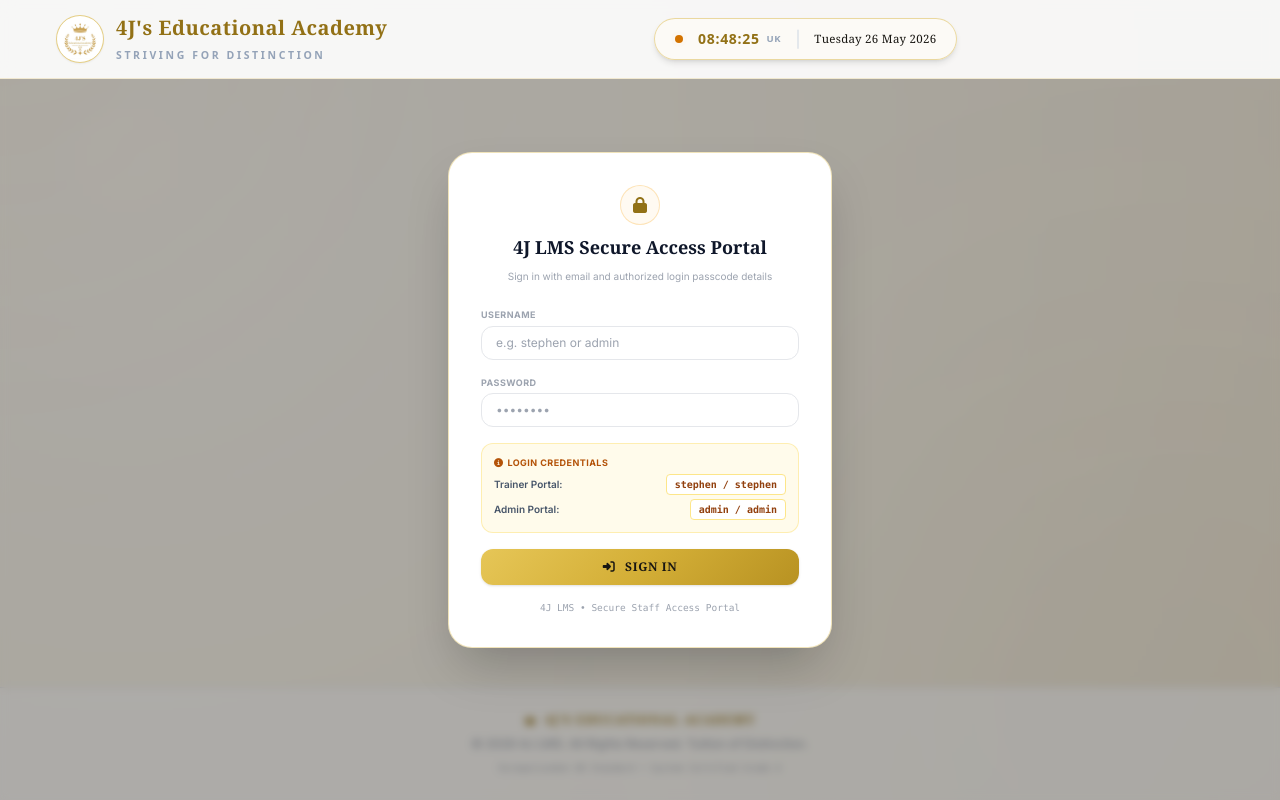
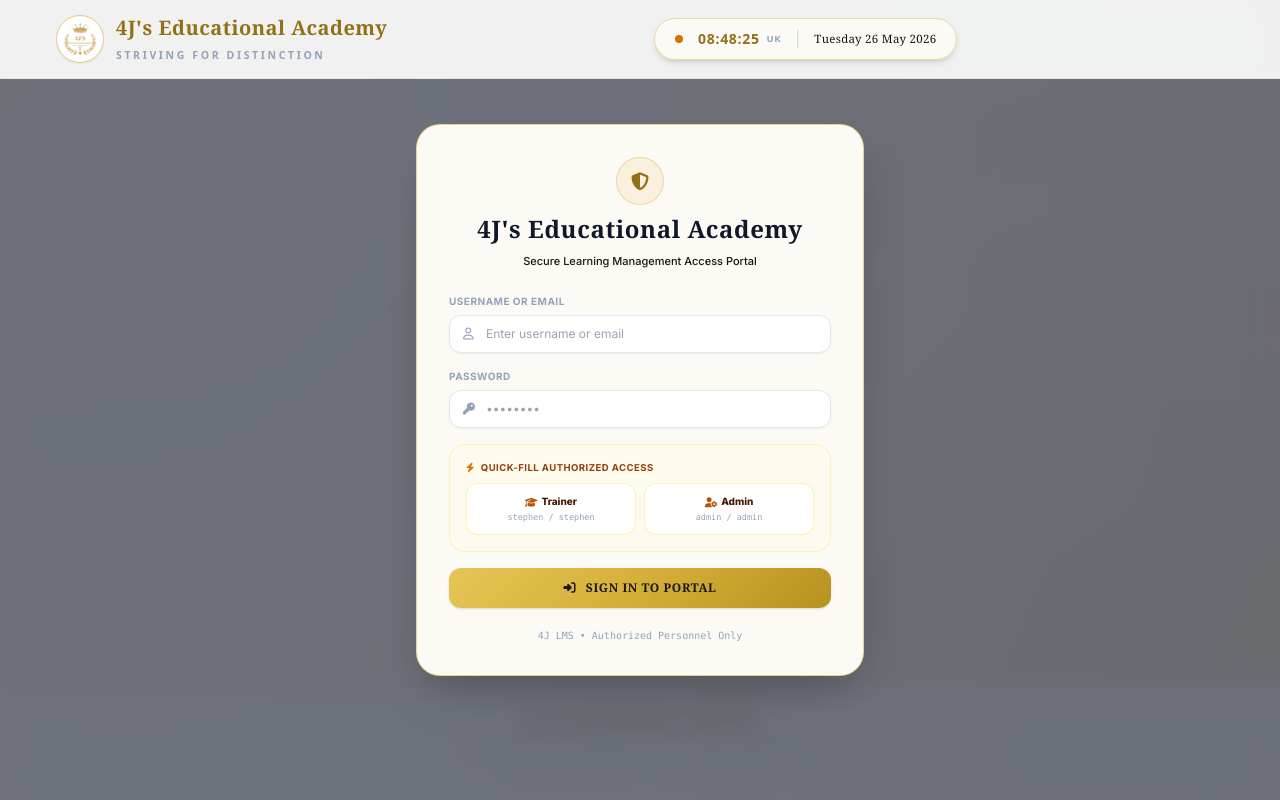
Before and after one commit to Stephen-jd/4js-lms, a Django app: page / in a window 1280 px wide. Run offline with Django 5.2, Linux system fonts and the light colour scheme; data comes from the database, SQL or seed files in the repository; data that the repository does not hold is empty; some libraries are stand-ins or nearby versions; some web fonts are replaced.

Commit message:
style: enhance login card UI with premium styles, quick fill buttons, and clean layout

```diff
--- a/templates/core/landing.html
+++ b/templates/core/landing.html
@@ -1371,54 +1371,74 @@
     </div>
 
     <!-- ==================== 4. LIGHTWEIGHT SLIGHTLY DETACHED LOGIN MODAL/CARD ==================== -->
-    <div id="login-modal" class="fixed inset-0 bg-royal-onyx/35 backdrop-blur-sm z-40 items-center justify-center flex hidden">
-      <div class="bg-white border border-royal-lightgold/35 rounded-3xl p-6 sm:p-8 max-w-sm w-full mx-4 shadow-2xl relative animate-in fade-in zoom-in duration-300">
-
+    <div id="login-modal" class="fixed inset-0 bg-slate-900/60 backdrop-blur-md z-40 items-center justify-center flex hidden">
+      <div class="bg-[#FCFAF5] border border-royal-lightgold/50 rounded-3xl p-8 max-w-md w-full mx-4 shadow-2xl relative animate-in fade-in zoom-in duration-300">
+
+        <!-- Elegant Header -->
         <div class="text-center space-y-2 mb-6">
-          <div class="w-10 h-10 bg-amber-500/5 border border-amber-500/25 rounded-full flex items-center justify-center mx-auto">
-            <i class="fa-solid fa-lock text-royal-gold"></i>
-          </div>
-          <h3 class="font-serif font-black text-lg text-slate-900">4J LMS Secure Access Portal</h3>
-          <p class="text-[10px] text-gray-400">Sign in with email and authorized login passcode details</p>
+          <div class="w-12 h-12 bg-amber-500/10 border border-[#d4af37]/40 rounded-full flex items-center justify-center mx-auto">
+            <i class="fa-solid fa-shield-halved text-royal-gold text-lg"></i>
+          </div>
+          <h3 class="font-serif font-black text-2xl text-slate-900 tracking-wide mt-2">4J's Educational Academy</h3>
+          <p class="text-[11px] text-slate-550 font-medium">Secure Learning Management Access Portal</p>
         </div>
 
         <form id="login-form-submit" class="space-y-4">
-          <div class="space-y-1">
-            <label class="block text-[9px] uppercase font-bold text-gray-400 tracking-wider">Username</label>
-            <input type="text" id="login-email-input" required placeholder="e.g. stephen or admin" autocomplete="username" class="w-full px-3.5 py-2 border border-gray-250 rounded-xl text-xs focus:ring-1 focus:ring-amber-500 focus:outline-none">
-          </div>
-
-          <div class="space-y-1">
-            <label class="block text-[9px] uppercase font-bold text-gray-400 tracking-wider">Password</label>
-            <input type="password" id="login-password-input" required placeholder="••••••••" autocomplete="current-password" class="w-full px-3.5 py-2 border border-gray-250 rounded-xl text-xs focus:ring-1 focus:ring-amber-500 focus:outline-none">
-          </div>
-
-          <!-- Credentials hint box -->
-          <div class="bg-amber-50 border border-amber-200/60 rounded-xl p-3 space-y-1">
-            <p class="text-[9px] uppercase font-bold text-amber-700 tracking-wider mb-1"><i class="fa-solid fa-circle-info mr-1"></i>Login Credentials</p>
-            <div class="flex items-center justify-between">
-              <span class="text-[10px] text-slate-600 font-semibold">Trainer Portal:</span>
-              <code class="text-[10px] bg-white border border-amber-200 rounded px-2 py-0.5 text-amber-800 font-mono font-bold">stephen / stephen</code>
-            </div>
-            <div class="flex items-center justify-between">
-              <span class="text-[10px] text-slate-600 font-semibold">Admin Portal:</span>
-              <code class="text-[10px] bg-white border border-amber-200 rounded px-2 py-0.5 text-amber-800 font-mono font-bold">admin / admin</code>
+          <!-- Username Input -->
+          <div class="space-y-1.5">
+            <label class="block text-[10px] uppercase font-bold text-slate-400 tracking-wider">Username or Email</label>
+            <div class="relative">
+              <span class="absolute inset-y-0 left-0 flex items-center pl-3.5 pointer-events-none">
+                <i class="fa-regular fa-user text-slate-400 text-xs"></i>
+              </span>
+              <input type="text" id="login-email-input" required placeholder="Enter username or email" autocomplete="username" class="w-full pl-9 pr-3.5 py-2.5 border border-slate-250 rounded-xl text-xs focus:ring-1 focus:ring-amber-500 focus:border-amber-500 focus:outline-none bg-white transition-all shadow-sm">
+            </div>
+          </div>
+
+          <!-- Password Input -->
+          <div class="space-y-1.5">
+            <label class="block text-[10px] uppercase font-bold text-slate-400 tracking-wider">Password</label>
+            <div class="relative">
+              <span class="absolute inset-y-0 left-0 flex items-center pl-3.5 pointer-events-none">
+                <i class="fa-solid fa-key text-slate-400 text-xs"></i>
+              </span>
+              <input type="password" id="login-password-input" required placeholder="••••••••" autocomplete="current-password" class="w-full pl-9 pr-3.5 py-2.5 border border-slate-250 rounded-xl text-xs focus:ring-1 focus:ring-amber-500 focus:border-amber-500 focus:outline-none bg-white transition-all shadow-sm">
+            </div>
+          </div>
+
+          <!-- Premium Interactive Quick-Fill Credentials Box -->
+          <div class="bg-amber-50/70 border border-amber-200/50 rounded-2xl p-4 space-y-2">
+            <p class="text-[9.5px] uppercase font-bold text-amber-800 tracking-wider flex items-center gap-1.5"><i class="fa-solid fa-bolt text-amber-600"></i> Quick-Fill Authorized Access</p>
+
+            <div class="grid grid-cols-2 gap-2">
+              <!-- Quick Trainer Fill -->
+              <button type="button" onclick="document.getElementById('login-email-input').value='stephen'; document.getElementById('login-password-input').value='stephen';" class="flex flex-col items-center justify-center p-2.5 bg-white border border-amber-200/60 hover:border-amber-500 rounded-xl transition-all duration-300 hover:shadow-sm group cursor-pointer">
+                <span class="text-[10px] font-extrabold text-amber-950 flex items-center gap-1"><i class="fa-solid fa-graduation-cap text-amber-700"></i> Trainer</span>
+                <span class="text-[8.5px] text-slate-400 font-mono mt-0.5 group-hover:text-amber-850">stephen / stephen</span>
+              </button>
+
+              <!-- Quick Admin Fill -->
+              <button type="button" onclick="document.getElementById('login-email-input').value='admin'; document.getElementById('login-password-input').value='admin';" class="flex flex-col items-center justify-center p-2.5 bg-white border border-amber-200/60 hover:border-amber-500 rounded-xl transition-all duration-300 hover:shadow-sm group cursor-pointer">
+                <span class="text-[10px] font-extrabold text-amber-950 flex items-center gap-1"><i class="fa-solid fa-user-gear text-amber-700"></i> Admin</span>
+                <span class="text-[8.5px] text-slate-400 font-mono mt-0.5 group-hover:text-amber-850">admin / admin</span>
+              </button>
             </div>
           </div>
 
           <!-- Alert error message -->
-          <div id="login-alert-box" class="hidden text-[10px] text-red-700 bg-red-50 border border-red-200/50 p-2.5 rounded-xl font-bold flex items-center gap-2">
-            <i class="fa-solid fa-triangle-exclamation"></i>
-            <span>Invalid credentials. Please check username and password.</span>
-          </div>
-
-          <button type="submit" class="w-full py-2.5 bg-gold-gradient text-royal-onyx font-serif font-black text-xs uppercase tracking-wider rounded-xl shadow cursor-pointer transition active:scale-95">
-            <i class="fa-solid fa-right-to-bracket mr-1.5"></i> Sign In
+          <div id="login-alert-box" class="hidden text-[10.5px] text-red-700 bg-red-50 border border-red-200/50 p-3 rounded-xl font-bold flex items-center gap-2">
+            <i class="fa-solid fa-triangle-exclamation text-sm shrink-0"></i>
+            <span>Invalid credentials. Please verify your credentials and try again.</span>
+          </div>
+
+          <!-- Submit Button -->
+          <button type="submit" class="w-full py-3 bg-gold-gradient text-royal-onyx font-serif font-black text-xs uppercase tracking-wider rounded-xl shadow hover:shadow-md cursor-pointer transition active:scale-95">
+            <i class="fa-solid fa-right-to-bracket mr-1.5"></i> Sign In to Portal
           </button>
         </form>
 
-        <div class="text-center mt-4">
-          <p class="text-[9.5px] text-gray-400 font-mono">4J LMS &bull; Secure Staff Access Portal</p>
+        <div class="text-center mt-5">
+          <p class="text-[10px] text-slate-400 font-mono">4J LMS &bull; Authorized Personnel Only</p>
         </div>
 
       </div>
```
